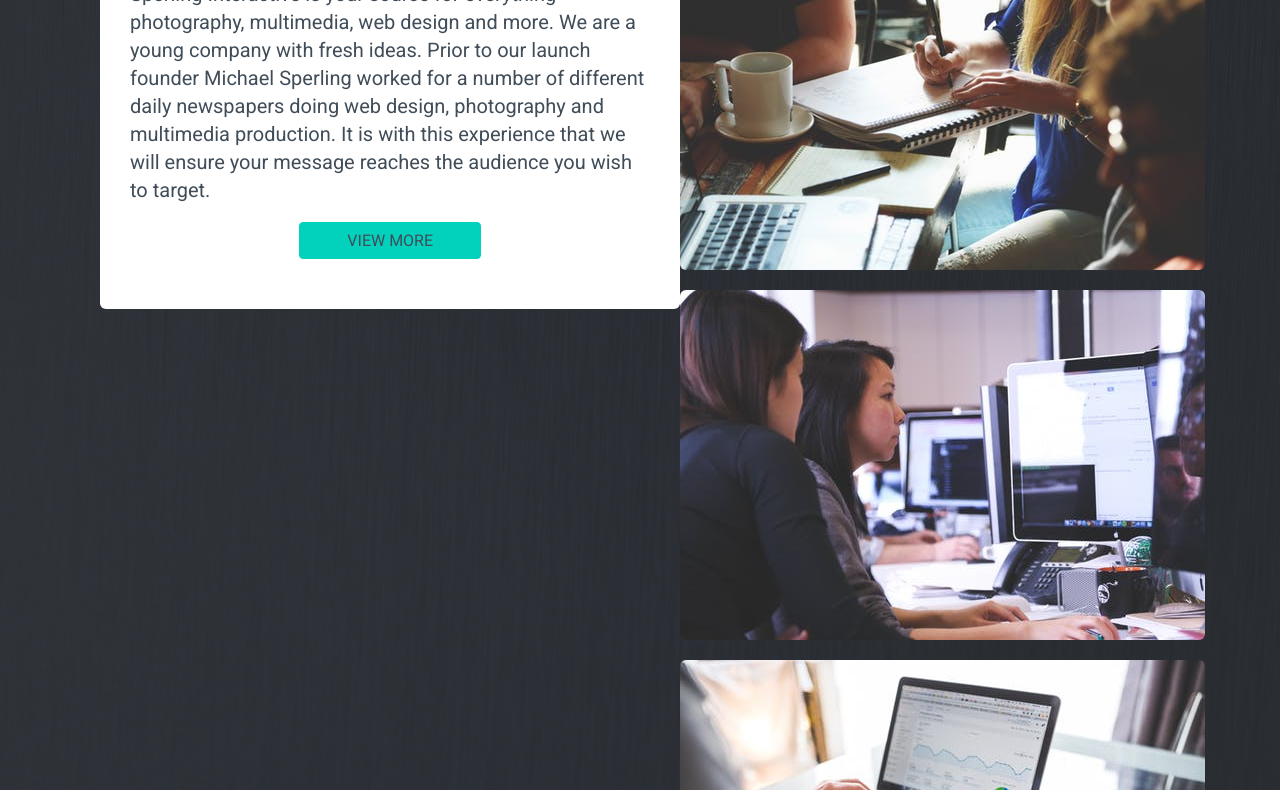
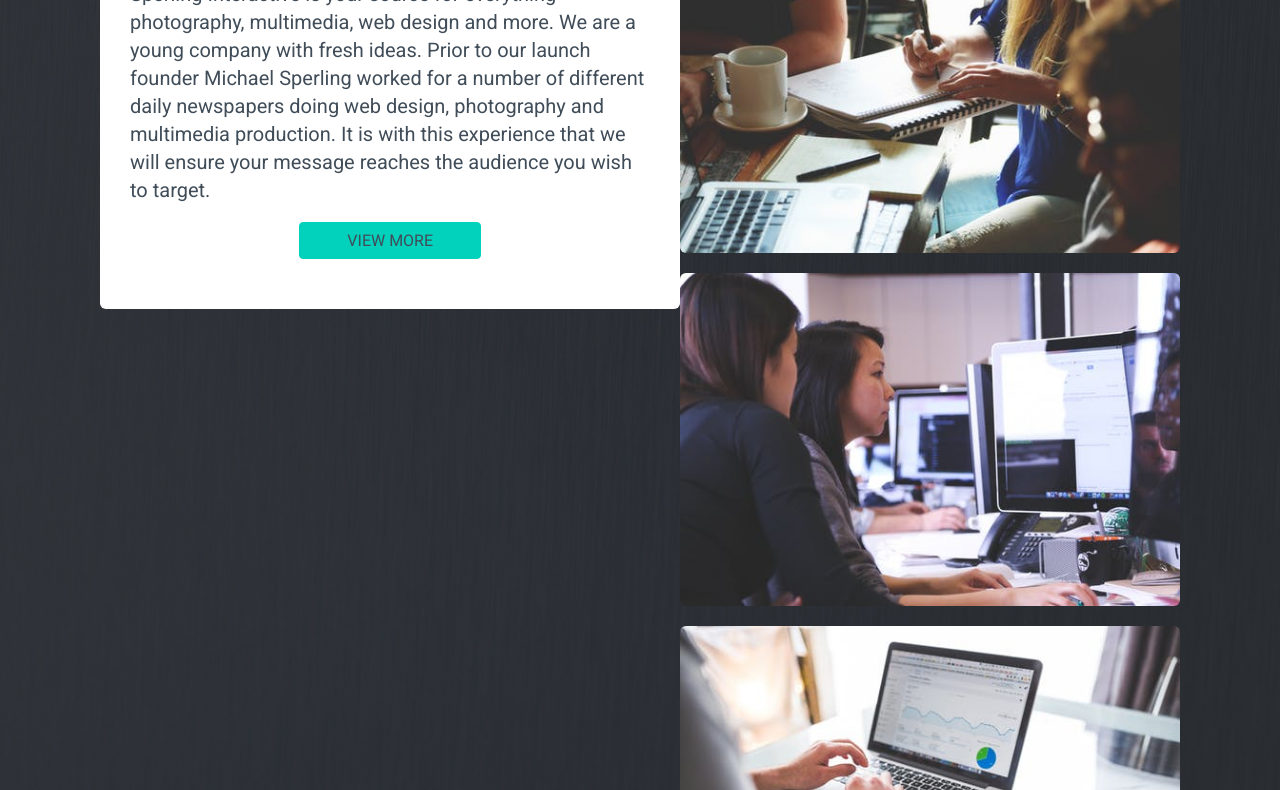
Before and after one commit to nicknoel251289/sperling, a plain HTML site: page index.html in a window 1280 px wide. Shown: the part 966-1756 px from the top of the page. Drawn offline with nearby package versions, Linux system fonts and the light colour scheme.

Commit message:
fixed overflowing issues

```diff
--- a/index-script.js
+++ b/index-script.js
@@ -89,6 +89,7 @@ document.onreadystatechange = function () {
           for(var i = 0; i < reveal.length; i++){
             if(reveal[i].offsetTop + 75.59 < bottomPosition){
               reveal[i].style.opacity = "1";
+              reveal[i].style.bottom = "0";
               reveal.splice(i, 1);
             }
           }
--- a/index-styles.css
+++ b/index-styles.css
@@ -31,7 +31,7 @@ main {
   transition: margin-right 0.5s ease;
 }
 .outside-container {
-  width: 100vw;
+  width: 100%;
   background: #dddddd;
 }
 .container {
@@ -141,11 +141,9 @@ main {
 }
 .content-container-width-1080 {
   max-width: 1080px;
-  min-width: 300px;
   padding: 0 2em;
   margin: auto;
   justify-content: center;
-  overflow-x: hidden;
 }
           /***** SECTION 1 LEFT CONTENT *****/
 .section-1-left-content {
@@ -346,17 +344,18 @@ main {
 }
 .image-container {
   overflow: hidden;
-  margin: auto;
 }
 .image-container img {
-  min-width: 300px;
+  width: 100%;
   margin: auto;
   border-radius: 6px;
   background: 50% 50% / cover;
+  position: relative;
+  bottom: -100px
 }
 .reveal {
   opacity: 0;
-  transition: 2s;
+  transition: 1s;
 }
 
 @media only screen and (min-width: 640px){
```
